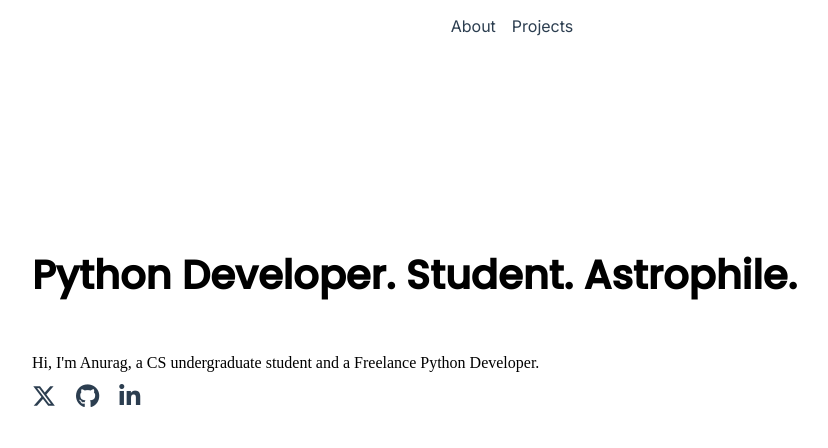
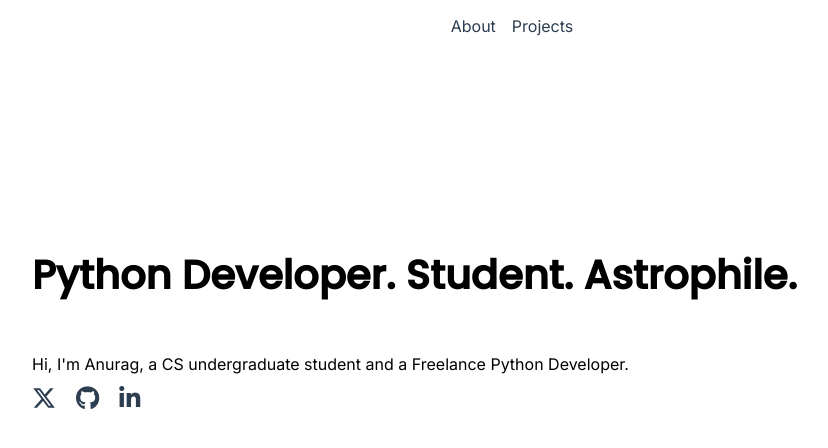
Before and after one commit to Anuragd275/Anuragd275.github.io, a plain HTML site: page index.html in a window 1280 px wide. Shown: the whole page, without its empty margins (128-956 px from the left). Drawn offline with Linux system fonts and the light colour scheme.

Commit message:
added Inter font to hero subtext

```diff
--- a/style.css
+++ b/style.css
@@ -36,6 +36,10 @@ nav a:visited{
     font-size: 2.5rem;
 }
 
+#hero-p{
+    font-family: Inter, 'sans-serif';
+}
+
 .socialLink{
     color: #2C3E50;
 
```
